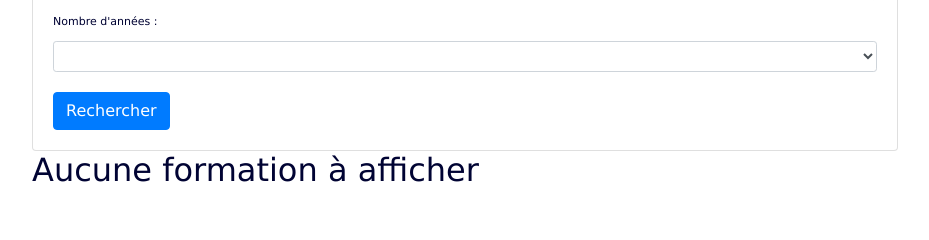
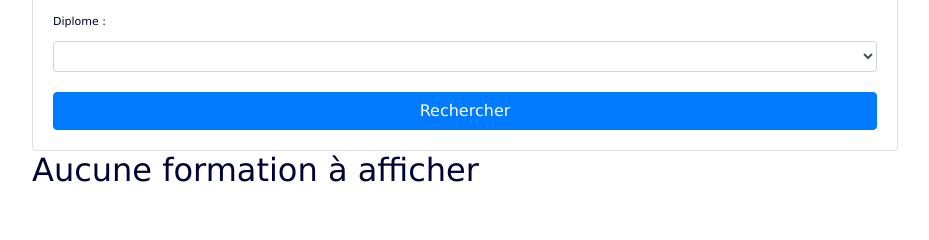
Before and after one commit to RLavoisier/cactus, a Django app: template templates/formations_list.html in a window 1280 px wide. Shown: the part 360-600 px from the top of the page, without its empty margins (111-1040 px from the left). Run offline with Django 3.2, Linux system fonts and the light colour scheme; the template is opened without the code that fills it, so the values that code supplies are empty; some libraries are stand-ins or nearby versions.

Commit message:
Correction vue liste de formation

```diff
--- a/templates/formations_list.html
+++ b/templates/formations_list.html
@@ -5,7 +5,6 @@
 {% block bodyId %}loginPage{% endblock %}
 
 {% block content %}
-
         <div class="card">
           <div class="card-header">
             Recherche
@@ -24,13 +23,13 @@
                           <option {% if request.GET.ville == ville %} selected="selected"{% endif %} value="{{ ville }}">{{ ville|title }}</option>
                       {% endfor %}
                   </select>
-                    <label for="nombre_annees">Nombre d'années :</label>
-                    <select class="form-control form-control-sm" name="nombre_annees">
-                      {% for nb in nombre_annees %}
-                          <option {% if request.GET.nombre_annees == nb|stringformat:"d" %} selected="selected"{% endif %} value="{{ nb }}">{{ nb }}</option>
+                    <label for="nombre_annees">Diplome :</label>
+                    <select class="form-control form-control-sm" name="diplome">
+                      {% for diplome in diplomes %}
+                          <option {% if request.GET.diplome == diplome.0|stringformat:"d" %} selected="selected"{% endif %} value="{{ diplome.0 }}">{{ diplome.1}}</option>
                       {% endfor %}
                   </select>
-                  <button type="submit" class="btn btn-primary">Rechercher</button>
+                  <button type="submit" style="width:100%" class="btn btn-primary">Rechercher</button>
               </form>
           </div>
         </div>
```
Also changed, not shown: saisiecontrat/views.py (+4 -6 lines).
